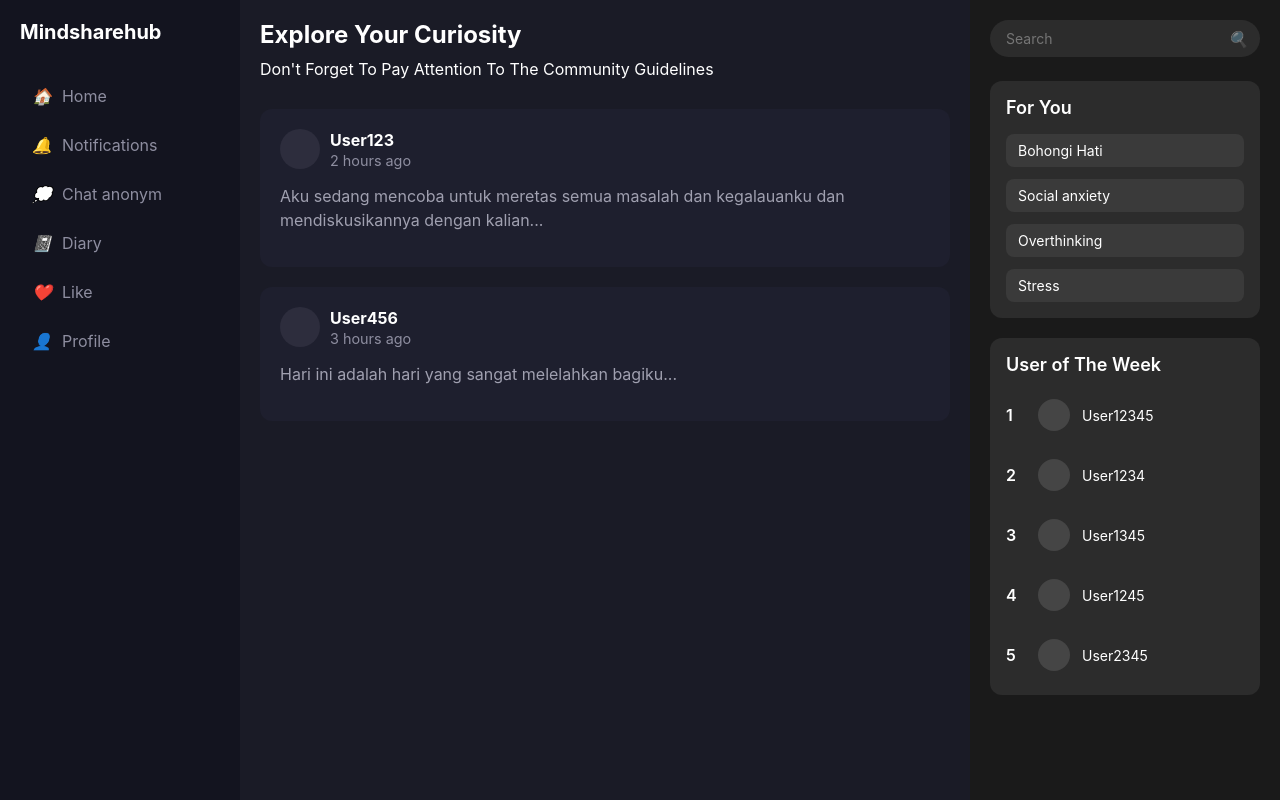
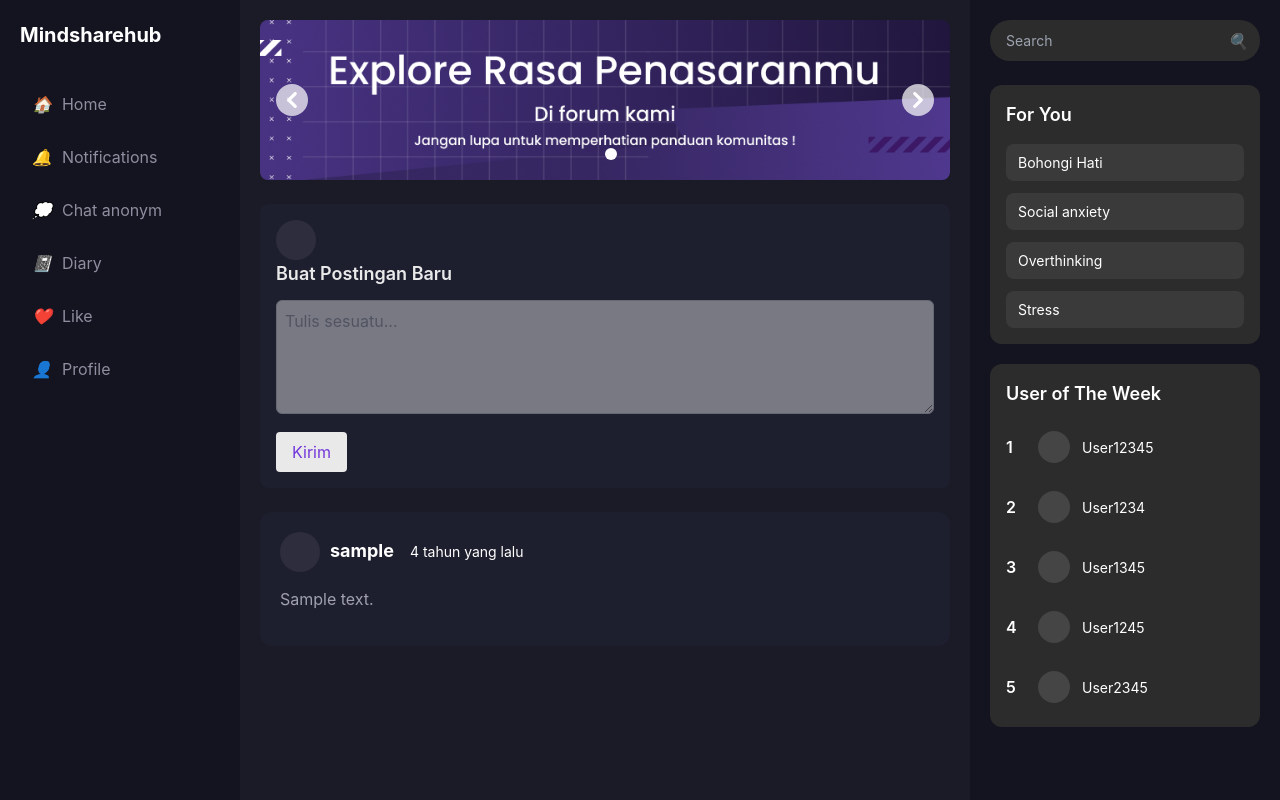
Before and after one commit to Ranayh14/MindshareHub, a PHP site: page /Dashboard.php in a window 1280 px wide. Run offline with PHP 8.4, Linux system fonts and the light colour scheme; the visitor is signed in with stand-in values (Sample User, id 1); tables that the repository leaves empty or names only in its code hold one stand-in row (values such as "Sample post"); some libraries are stand-ins or nearby versions.

Commit message:
Dashboard2

```diff
--- a/Dashboard/Dashboard.css
+++ b/Dashboard/Dashboard.css
@@ -105,7 +105,7 @@ body {
 /* Right Sidebar */
 .right-sidebar {
     padding: 20px;
-    background-color: #1a1a1a;
+    background-color: #13141f;
     color: white;
 }
 
@@ -196,3 +196,36 @@ body {
 .user-name {
     font-size: 14px;
 }
+
+/* Atur gambar agar selalu di tengah */
+.carousel-item img {
+    object-fit: cover; /* Mengatur gambar agar proporsional */
+    height: 100%;
+    width: auto;
+    margin: auto;
+}
+
+/* Tombol navigasi carousel */
+.carousel-button {
+    position: absolute;
+    top: 50%;
+    transform: translateY(-50%);
+    z-index: 30;
+    background-color: rgba(255, 255, 255, 0.7);
+    border-radius: 50%;
+    padding: 0.5rem;
+    cursor: pointer;
+    transition: background-color 0.3s ease;
+}
+
+.carousel-button:hover {
+    background-color: rgba(255, 255, 255, 1);
+}
+
+.carousel-button-prev {
+    left: 1rem;
+}
+
+.carousel-button-next {
+    right: 1rem;
+}
--- a/Dashboard/Dashboard.php
+++ b/Dashboard/Dashboard.php
@@ -1,129 +1,143 @@
+<?php
+session_start();
+include('../conn.php');
+
+// Redirect jika belum login
+if (!isset($_SESSION['user_id'])) {
+    header("Location: login.php");
+    exit;
+}
+?>
+
 <!DOCTYPE html>
 <html lang="en">
 <head>
     <meta charset="UTF-8">
     <meta name="viewport" content="width=device-width, initial-scale=1.0">
-    <title>MindshareHub Clone</title>
+    <title>MindshareHub</title>
     <link rel="stylesheet" href="Dashboard.css">
+    <link href="https://cdn.jsdelivr.net/npm/tailwindcss@2.2.19/dist/tailwind.min.css" rel="stylesheet">
+    <script src="https://cdnjs.cloudflare.com/ajax/libs/flowbite/2.2.0/flowbite.min.js"></script>
 </head>
 <body>
+
     <!-- Sidebar -->
-    <div class="sidebar">
-        <div class="logo">Mindsharehub</div>
-        <a href="#" class="menu-item">
-            <i>🏠</i>
-            Home
-        </a>
-        <a href="#" class="menu-item">
-            <i>🔔</i>
-            Notifications
-        </a>
-        <a href="#" class="menu-item">
-            <i>💭</i>
-            Chat anonym
-        </a>
-        <a href="#" class="menu-item">
-            <i>📓</i>
-            Diary
-        </a>
-        <a href="#" class="menu-item">
-            <i>❤️</i>
-            Like
-        </a>
-        <a href="#" class="menu-item">
-            <i>👤</i>
-            Profile
-        </a>
-    </div>
+    <?php include('sidebar.html');   ?>
 
     <!-- Main Content -->
     <div class="main-content">
-        <div class="header">
-            <h1>Explore Your Curiosity</h1>
-            <p>Don't Forget To Pay Attention To The Community Guidelines</p>
+        <div id="default-carousel" class="relative w-full" data-carousel="slide">
+            <!-- Carousel wrapper -->
+            <div class="relative flex items-center justify-center h-40 overflow-hidden rounded-lg md:h-71">
+                <!-- Item 1 -->
+                <div class="hidden duration-700 ease-in-out" data-carousel-item>
+                    <img src="/Asset/Banner.png" alt="Banner MindshareHub1" class="w-full h-full object-cover">
+                </div>
+                <!-- Item 2 -->
+                <div class="hidden duration-700 ease-in-out" data-carousel-item>
+                    <img src="/Asset/Banner.png" alt="Banner MindshareHub2" class="w-full h-full object-cover">
+                </div>
+                <!-- Item 3 -->
+                <div class="hidden duration-700 ease-in-out" data-carousel-item>
+                    <img src="/Asset/Banner.png" alt="Banner MindshareHub3" class="w-full h-full object-cover">
+                </div>
+            </div>
+            <!-- Slider indicators -->
+            <div class="absolute z-30 flex -translate-x-1/2 bottom-5 left-1/2 space-x-3">
+                <button type="button" class="w-3 h-3 rounded-full" aria-current="true" aria-label="Slide 1" data-carousel-slide-to="0"></button>
+                <button type="button" class="w-3 h-3 rounded-full" aria-label="Slide 2" data-carousel-slide-to="1"></button>
+                <button type="button" class="w-3 h-3 rounded-full" aria-label="Slide 3" data-carousel-slide-to="2"></button>
+            </div>
+            <!-- Slider controls -->
+            <button type="button" class="carousel-button carousel-button-prev" data-carousel-prev>
+                <svg class="w-4 h-4" aria-hidden="true" xmlns="http://www.w3.org/2000/svg" fill="none" viewBox="0 0 6 10">
+                    <path stroke="currentColor" stroke-linecap="round" stroke-linejoin="round" stroke-width="2" d="M5 1 1 5l4 4" />
+                </svg>
+            </button>
+            <button type="button" class="carousel-button carousel-button-next" data-carousel-next>
+                <svg class="w-4 h-4" aria-hidden="true" xmlns="http://www.w3.org/2000/svg" fill="none" viewBox="0 0 6 10">
+                    <path stroke="currentColor" stroke-linecap="round" stroke-linejoin="round" stroke-width="2" d="m1 9 4-4-4-4" />
+                </svg>
+            </button>
         </div>
 
-        <!-- Posts -->
-        <div class="post">
-            <div class="post-header">
-                <div class="avatar"></div>
-                <div class="post-info">
-                    <div class="post-author">User123</div>
-                    <div class="post-time">2 hours ago</div>
+
+        <div class="content">
+            <div class="new-post-form p-4 rounded-lg mb-6 mt-6 post">
+                <div class="justify-center">
+                    <div class="avatar"></div>
+                    <h2 class="text-lg font-semibold mb-3 opacity-90">Buat Postingan Baru</h2>
                 </div>
+                <form action="post.php" method="POST">
+                    <textarea
+                        name="postContent"
+                        rows="4"
+                        class="w-full p-2 border border-gray-300 rounded-md focus:ring focus:ring-blue-300 opacity-40 text-black"
+                        placeholder="Tulis sesuatu..."
+                        required></textarea>
+                    <button
+                        type="submit"
+                        class="mt-3 bg-white text-purple-600 px-4 py-2 rounded hover:bg-purple-600 hover:text-white opacity-90">
+                        Kirim
+                    </button>
+                </form>
             </div>
-            <div class="post-content">
-                Aku sedang mencoba untuk meretas semua masalah dan kegalauanku dan
-                mendiskusikannya dengan kalian...
-            </div>
-        </div>
 
-        <div class="post">
-            <div class="post-header">
-                <div class="avatar"></div>
-                <div class="post-info">
-                    <div class="post-author">User456</div>
-                    <div class="post-time">3 hours ago</div>
-                </div>
-            </div>
-            <div class="post-content">
-                Hari ini adalah hari yang sangat melelahkan bagiku...
+
+            <!-- Posts -->
+            <div>
+                <?php
+                    $sql = "SELECT posts.content, posts.created_at, users.username
+                            FROM posts
+                            JOIN users ON posts.user_id = users.id
+                            ORDER BY posts.created_at DESC";
+                    $result = $conn->query($sql);
+
+                    if ($result->num_rows > 0) {
+                        while ($row = $result->fetch_assoc()) {
+                            echo '<div class="post">';
+                            echo '    <div class="post-header">';
+                            echo '        <div class="avatar"></div>';
+                            echo '        <div class="post-author text-lg">' . htmlspecialchars($row['username']) . '</div>';
+                            echo '        <div class="post-time pl-4 text-sm">' . time_ago($row['created_at']) . '</div>';
+                            echo '    </div>';
+                            echo '    <div class="post-content">' . htmlspecialchars($row['content']) . '</div>';
+                            echo '</div>';
+                        }
+                    } else {
+                        echo '<div class="post">Belum ada postingan.</div>';
+                    }
+                ?>
             </div>
         </div>
     </div>
 
     <!-- Right Sidebar -->
-
-
-    <div class="right-sidebar">
-    <!-- Search Bar -->
-    <div class="search-container">
-        <input type="text" placeholder="Search" class="search-bar">
-        <i class="search-icon">🔍</i>
-    </div>
-
-    <!-- For You Section -->
-    <div class="section-card">
-        <h2>For You</h2>
-        <div class="category-list">
-            <div class="category">Bohongi Hati</div>
-            <div class="category">Social anxiety</div>
-            <div class="category">Overthinking</div>
-            <div class="category">Stress</div>
-        </div>
-    </div>
-
-    <!-- User of The Week Section -->
-    <div class="section-card">
-        <h2>User of The Week</h2>
-        <div class="user-rankings">
-            <div class="user-rank-item">
-                <span class="rank">1</span>
-                <div class="user-avatar"></div>
-                <span class="user-name">User12345</span>
-            </div>
-            <div class="user-rank-item">
-                <span class="rank">2</span>
-                <div class="user-avatar"></div>
-                <span class="user-name">User1234</span>
-            </div>
-            <div class="user-rank-item">
-                <span class="rank">3</span>
-                <div class="user-avatar"></div>
-                <span class="user-name">User1345</span>
-            </div>
-            <div class="user-rank-item">
-                <span class="rank">4</span>
-                <div class="user-avatar"></div>
-                <span class="user-name">User1245</span>
-            </div>
-            <div class="user-rank-item">
-                <span class="rank">5</span>
-                <div class="user-avatar"></div>
-                <span class="user-name">User2345</span>
-            </div>
-        </div>
-    </div>
-</div>
+    <?php include('rightSidebar.html'); ?>
 </body>
 </html>
+
+<?php
+function time_ago($datetime, $full = false) {
+    $now = new DateTime;
+    $ago = new DateTime($datetime);
+    $diff = $now->diff($ago);
+    $units = [
+        'y' => 'tahun',
+        'm' => 'bulan',
+        'd' => 'hari',
+        'h' => 'jam',
+        'i' => 'menit',
+        's' => 'detik',
+    ];
+    $string = [];
+    foreach ($units as $k => $v) {
+        if ($diff->$k) {
+            $string[] = $diff->$k . ' ' . $v;
+        }
+    }
+    if (!$full) $string = array_slice($string, 0, 1);
+    return $string ? implode(', ', $string) . ' yang lalu' : 'baru saja';
+}
+
+?>
--- /dev/null
+++ b/Dashboard/rightSidebar.html
@@ -0,0 +1,60 @@
+<!DOCTYPE html>
+<html lang="en">
+<head>
+    <meta charset="UTF-8">
+    <meta name="viewport" content="width=device-width, initial-scale=1.0">
+    <title>Document</title>
+</head>
+<body>
+    <!-- Right Sidebar -->
+    <div class="right-sidebar">
+        <!-- Search Bar -->
+        <div class="search-container">
+            <input type="text" placeholder="Search" class="search-bar">
+            <i class="search-icon">🔍</i>
+        </div>
+
+        <!-- For You Section -->
+        <div class="section-card">
+            <h2>For You</h2>
+            <div class="category-list">
+                <div class="category">Bohongi Hati</div>
+                <div class="category">Social anxiety</div>
+                <div class="category">Overthinking</div>
+                <div class="category">Stress</div>
+            </div>
+        </div>
+
+        <!-- User of The Week Section -->
+        <div class="section-card">
+            <h2>User of The Week</h2>
+            <div class="user-rankings">
+                <div class="user-rank-item">
+                    <span class="rank">1</span>
+                    <div class="user-avatar"></div>
+                    <span class="user-name">User12345</span>
+                </div>
+                <div class="user-rank-item">
+                    <span class="rank">2</span>
+                    <div class="user-avatar"></div>
+                    <span class="user-name">User1234</span>
+                </div>
+                <div class="user-rank-item">
+                    <span class="rank">3</span>
+                    <div class="user-avatar"></div>
+                    <span class="user-name">User1345</span>
+                </div>
+                <div class="user-rank-item">
+                    <span class="rank">4</span>
+                    <div class="user-avatar"></div>
+                    <span class="user-name">User1245</span>
+                </div>
+                <div class="user-rank-item">
+                    <span class="rank">5</span>
+                    <div class="user-avatar"></div>
+                    <span class="user-name">User2345</span>
+                </div>
+            </div>
+        </div>
+</body>
+</html>
--- /dev/null
+++ b/Dashboard/sidebar.html
@@ -0,0 +1,37 @@
+<!DOCTYPE html>
+<html lang="en">
+<head>
+    <meta charset="UTF-8">
+    <meta name="viewport" content="width=device-width, initial-scale=1.0">
+    <title>sidebar</title>
+</head>
+<body>
+    <div class="sidebar">
+        <div class="logo">Mindsharehub</div>
+        <a href="#" class="menu-item">
+            <i>🏠</i>
+            Home
+        </a>
+        <a href="#" class="menu-item">
+            <i>🔔</i>
+            Notifications
+        </a>
+        <a href="#" class="menu-item">
+            <i>💭</i>
+            Chat anonym
+        </a>
+        <a href="#" class="menu-item">
+            <i>📓</i>
+            Diary
+        </a>
+        <a href="#" class="menu-item">
+            <i>❤️</i>
+            Like
+        </a>
+        <a href="#" class="menu-item">
+            <i>👤</i>
+            Profile
+        </a>
+    </div>
+</body>
+</html>
```
Also changed, not shown: Dashboard/carousel.html (added, +64 -0 lines), Dashboard/delete_post.php (added, +24 -0 lines), Dashboard/post.php (added, +21 -0 lines), Dashboard/update_post.php (added, +57 -0 lines).
